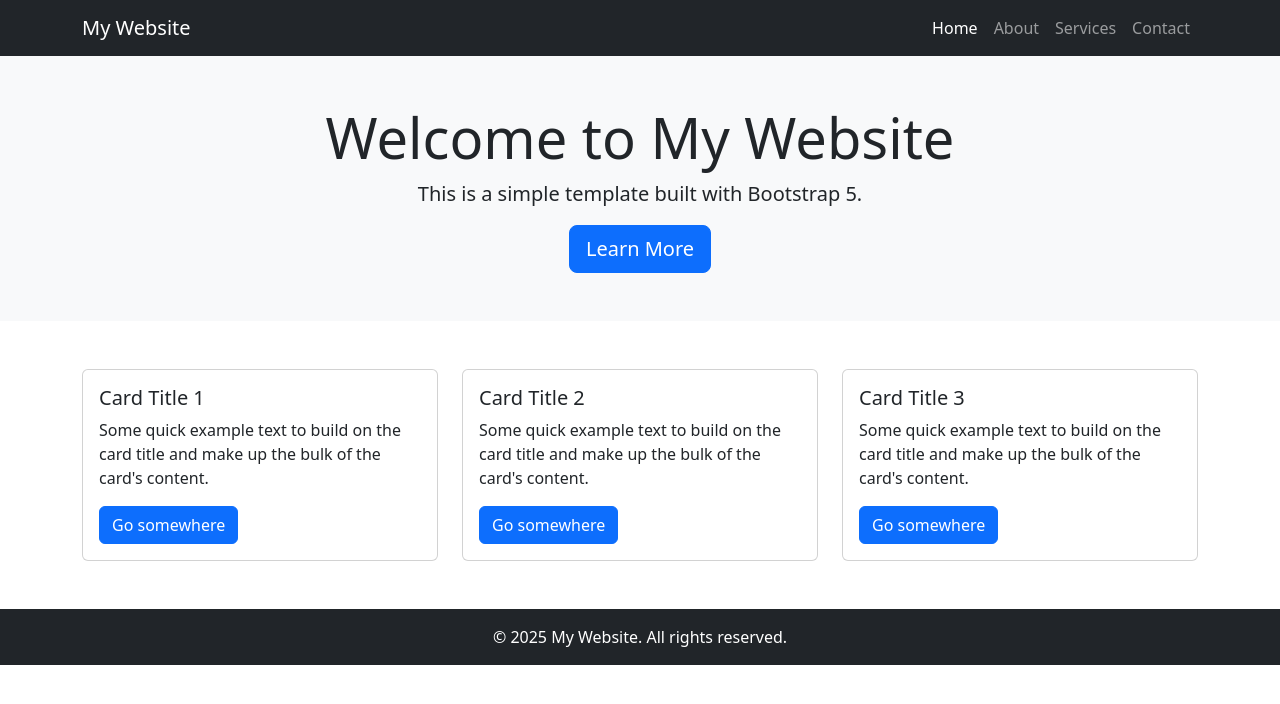
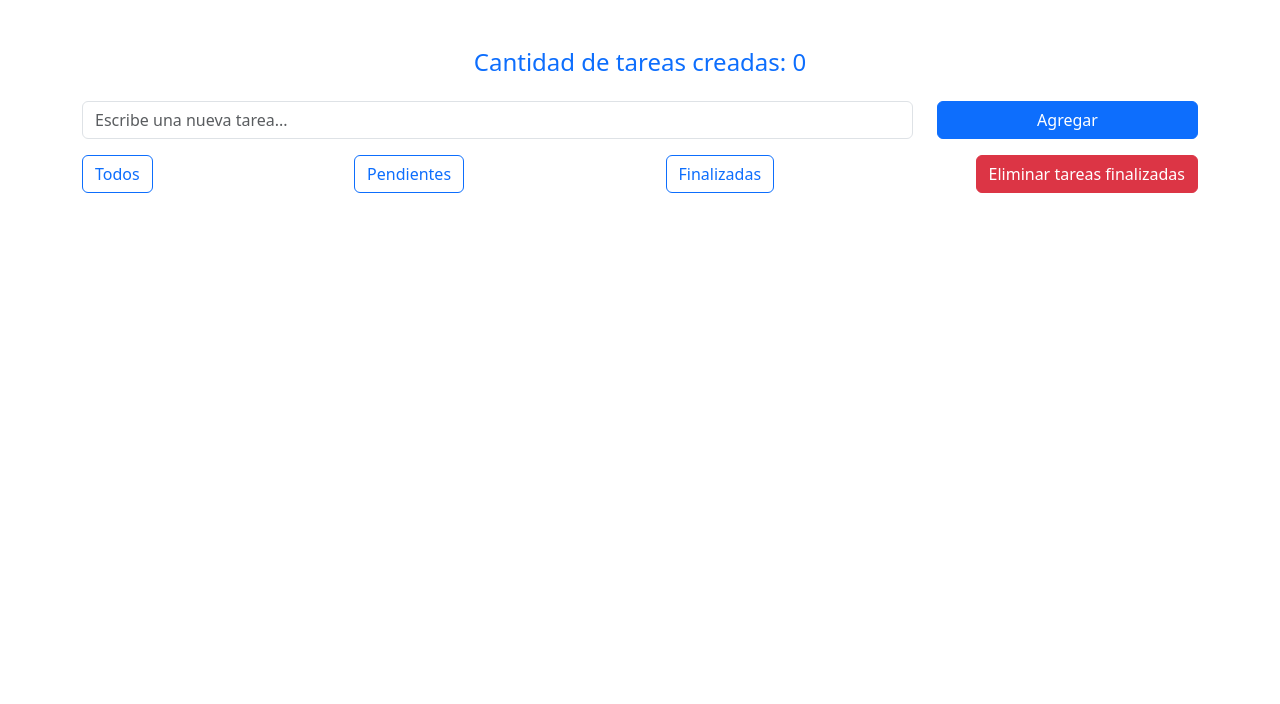
Before and after one commit to Juliandos/Tareas-por-realizar---To-do, a Flask app: page / in a window 1280 px wide. Shown: the top 704 px of the page. Run offline with Flask 3, Linux system fonts and the light colour scheme; some libraries are stand-ins or nearby versions.

Commit message:
Primera versión de la GUI

```diff
--- a/templates/index.html
+++ b/templates/index.html
@@ -1,94 +1,57 @@
 <!DOCTYPE html>
 <html lang="en">
-
 <head>
   <meta charset="UTF-8">
   <meta name="viewport" content="width=device-width, initial-scale=1.0">
-    <title>Bootstrap 5 Template</title>
+  <title>To-Do App</title>
   <!-- Bootstrap CSS -->
   <link href="/static/css/bootstrap.min.css" rel="stylesheet">
 </head>
+<body>
+  <div class="container my-5">
+    <!-- Row 1: Task Count -->
+    <div class="row mb-3">
+      <div class="col-12 text-center">
+        <h4 class="text-primary">Cantidad de tareas creadas: <span id="task-count">0</span></h4>
+      </div>
+    </div>
 
-<body>
-    <!-- Navbar -->
-    <nav class="navbar navbar-expand-lg navbar-dark bg-dark">
-        <div class="container">
-            <a class="navbar-brand" href="#">My Website</a>
-            <button class="navbar-toggler" type="button" data-bs-toggle="collapse" data-bs-target="#navbarNav"
-                aria-controls="navbarNav" aria-expanded="false" aria-label="Toggle navigation">
-                <span class="navbar-toggler-icon"></span>
-            </button>
-            <div class="collapse navbar-collapse" id="navbarNav">
-                <ul class="navbar-nav ms-auto">
-                    <li class="nav-item">
-                        <a class="nav-link active" href="#">Home</a>
-                    </li>
-                    <li class="nav-item">
-                        <a class="nav-link" href="#">About</a>
-                    </li>
-                    <li class="nav-item">
-                        <a class="nav-link" href="#">Services</a>
-                    </li>
-                    <li class="nav-item">
-                        <a class="nav-link" href="#">Contact</a>
-                    </li>
+    <!-- Row 2: Input Field and Button -->
+    <div class="row mb-3">
+      <div class="col-9">
+        <input type="text" id="task-input" class="form-control" placeholder="Escribe una nueva tarea...">
+      </div>
+      <div class="col-3">
+        <button id="add-task-btn" class="btn btn-primary w-100">Agregar</button>
+      </div>
+    </div>
+
+    <!-- Row 3: Filter Buttons -->
+    <div class="row mb-3">
+      <div class="col">
+        <div class="d-flex justify-content-between">
+          <button class="btn btn-outline-primary" id="show-all-btn">Todos</button>
+          <button class="btn btn-outline-primary" id="show-pending-btn">Pendientes</button>
+          <button class="btn btn-outline-primary" id="show-completed-btn">Finalizadas</button>
+          <button class="btn btn-danger" id="delete-completed-btn">Eliminar tareas finalizadas</button>
+        </div>
+      </div>
+    </div>
+
+    <!-- Row 4: Task List -->
+    <div class="row">
+      <div class="col">
+        <ul id="task-list" class="list-group">
+          <!-- Tasks will be dynamically added here -->
         </ul>
       </div>
     </div>
-    </nav>
-
-    <!-- Hero Section -->
-    <section class="bg-light text-center py-5">
-        <div class="container">
-            <h1 class="display-4">Welcome to My Website</h1>
-            <p class="lead">This is a simple template built with Bootstrap 5.</p>
-            <a href="#" class="btn btn-primary btn-lg">Learn More</a>
   </div>
-    </section>
-
-    <!-- Content Section -->
-    <section class="container my-5">
-        <div class="row">
-            <div class="col-md-4">
-                <div class="card">
-                    <div class="card-body">
-                        <h5 class="card-title">Card Title 1</h5>
-                        <p class="card-text">Some quick example text to build on the card title and make up the bulk of
-                            the card's content.</p>
-                        <a href="#" class="btn btn-primary">Go somewhere</a>
-                    </div>
-                </div>
-            </div>
-            <div class="col-md-4">
-                <div class="card">
-                    <div class="card-body">
-                        <h5 class="card-title">Card Title 2</h5>
-                        <p class="card-text">Some quick example text to build on the card title and make up the bulk of
-                            the card's content.</p>
-                        <a href="#" class="btn btn-primary">Go somewhere</a>
-                    </div>
-                </div>
-            </div>
-            <div class="col-md-4">
-                <div class="card">
-                    <div class="card-body">
-                        <h5 class="card-title">Card Title 3</h5>
-                        <p class="card-text">Some quick example text to build on the card title and make up the bulk of
-                            the card's content.</p>
-                        <a href="#" class="btn btn-primary">Go somewhere</a>
-                    </div>
-                </div>
-            </div>
-        </div>
-    </section>
-
-    <!-- Footer -->
-    <footer class="bg-dark text-white text-center py-3">
-        <p class="mb-0">&copy; 2025 My Website. All rights reserved.</p>
-    </footer>
 
   <!-- Bootstrap JS and dependencies -->
   <script src="/static/js/bootstrap.bundle.min.js"></script>
+  <script>
+    // Example JavaScript functionality can be added here if needed
+  </script>
 </body>
-
 </html>
```
Lines whose indentation alone changed are shown as unchanged.
